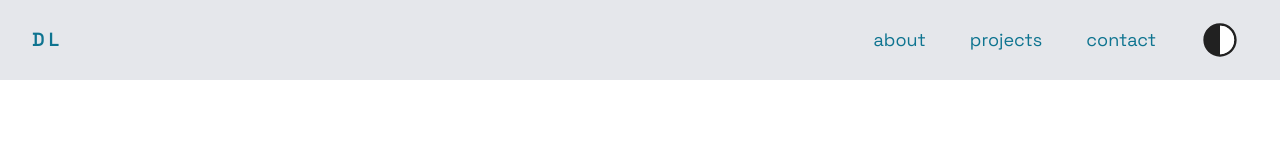
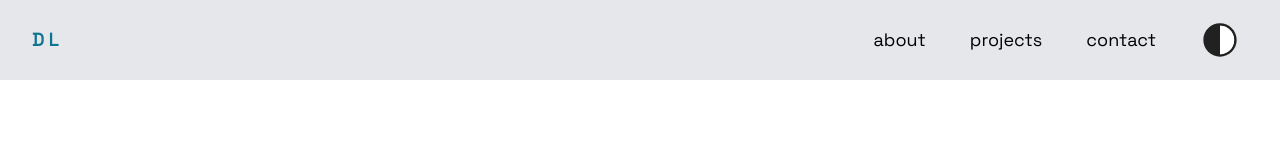
Before and after one commit to Danielluma242004/Portafolio, a React (Vite) app: page / in a window 1280 px wide. Shown: the top 160 px of the page. Built offline with nearby package versions, Linux system fonts and the light colour scheme.

Commit message:
contact commit

```diff
--- a/src/components/Contact.tsx
+++ b/src/components/Contact.tsx
@@ -11,10 +11,10 @@ export function Contact() {
         </div>
         <div className="bg-gray-100 dark:bg-gray-900 rounded-3xl p-5 md:p-8 w-full">
           <form
+            className="m-3 mb-0"
             name="contact"
             action="POST"
             data-netlify="true"
-            className="m-3 mb-0"
           >
             <p className="font-bold text-cyan-700 dark:text-cyan-500 text-3xl pb-5 text-center md:text-left">
               Get in touch!
--- a/src/components/Navigation.tsx
+++ b/src/components/Navigation.tsx
@@ -104,7 +104,7 @@ export function Navigation() {
                   smooth={true}
                   duration={500}
                   offset={offset}
-                  className="block py-2 px-3 rounded hover:bg-gray-200 md:text-cyan-700 md:p-0 active:bg-cyan-700 active:text-white dark:active:bg-cyan-700 dark:active:text-white active:md:bg-transparent active:md:text-gray-500 cursor-pointer hover:text-cyan-700 dark:hover:text-cyan-500 dark:hover:bg-gray-800"
+                  className="block py-2 px-3 rounded hover:bg-gray-200  md:p-0 active:bg-cyan-700 active:text-white dark:active:bg-cyan-700 dark:active:text-white active:md:bg-transparent active:md:text-cyan-500 cursor-pointer hover:text-cyan-700 dark:hover:text-cyan-500 dark:hover:bg-gray-800 dark:md:active:bg-transparent "
                   onClick={toggleMenu}
                 >
                   about
@@ -116,7 +116,7 @@ export function Navigation() {
                   smooth={true}
                   duration={500}
                   offset={offset}
-                  className="block py-2 px-3 rounded hover:bg-gray-200 md:text-cyan-700 md:p-0 active:bg-cyan-700 active:text-white dark:active:bg-cyan-700 dark:active:text-white active:md:bg-transparent active:md:text-gray-500 cursor-pointer hover:text-cyan-700 dark:hover:text-cyan-500 dark:hover:bg-gray-800"
+                  className="block py-2 px-3 rounded hover:bg-gray-200  md:p-0 active:bg-cyan-700 active:text-white dark:active:bg-cyan-700 dark:active:text-white active:md:bg-transparent active:md:text-cyan-500 cursor-pointer hover:text-cyan-700 dark:hover:text-cyan-500 dark:hover:bg-gray-800 dark:md:active:bg-transparent"
                   onClick={toggleMenu}
                 >
                   projects
@@ -128,7 +128,7 @@ export function Navigation() {
                   smooth={true}
                   offset={offset}
                   duration={500}
-                  className="block py-2 px-3 rounded hover:bg-gray-200 md:text-cyan-700 md:p-0 active:bg-cyan-700 active:text-white dark:active:bg-cyan-700 dark:active:text-white active:md:bg-transparent active:md:text-gray-500 cursor-pointer hover:text-cyan-700 dark:hover:text-cyan-500 dark:hover:bg-gray-800"
+                  className="block py-2 px-3 rounded hover:bg-gray-200  md:p-0 active:bg-cyan-700 active:text-white dark:active:bg-cyan-700 dark:active:text-white active:md:bg-transparent active:md:text-cyan-500 cursor-pointer hover:text-cyan-700 dark:hover:text-cyan-500 dark:hover:bg-gray-800 dark:md:active:bg-transparent"
                   onClick={toggleMenu}
                 >
                   contact
```
